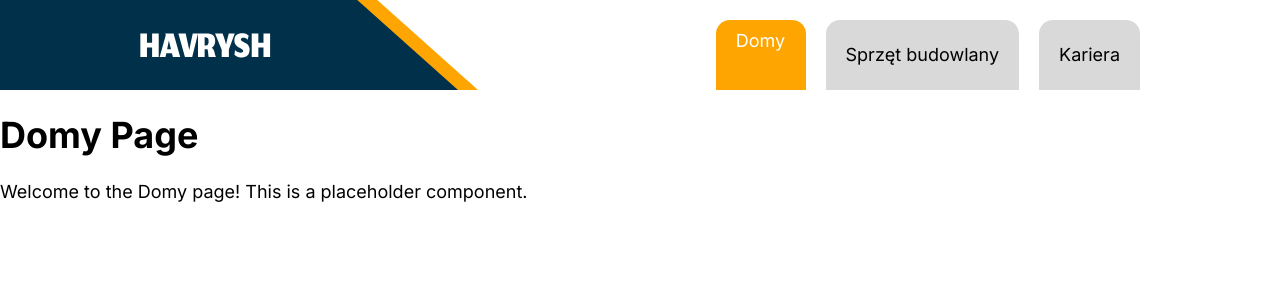
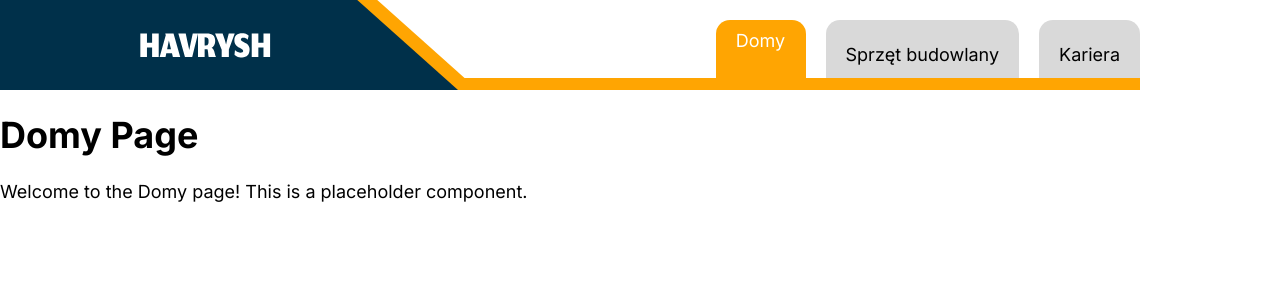
Before and after one commit to Yura-Platonov/project, a React (Create React App) app: page / in a window 1280 px wide. Shown: the top 300 px of the page. Built offline with nearby package versions, Linux system fonts and the light colour scheme.

Commit message:
made header

```diff
--- a/src/components/Header/Header.jsx
+++ b/src/components/Header/Header.jsx
@@ -6,6 +6,7 @@ import css from './Header.module.css';
 const Header = () => {
   return (
     <header className={css.header}>
+    <div className={css.borderBottom}></div>
       <Logo />
       <nav className={css.navigation}>
         <div  className={css.navList}>
--- a/src/components/Header/Header.module.css
+++ b/src/components/Header/Header.module.css
@@ -1,5 +1,6 @@
 
 .header {
+  position: relative;
     display: flex;
     justify-content: space-between;
     align-items: center;
@@ -11,6 +12,16 @@
     background-repeat: no-repeat, no-repeat ;
     background-position: 0px 0px, 20px 0px;
   }
+
+  .borderBottom {
+    position: absolute;
+    z-index: 0;
+    bottom: 0;
+    left: 460px;
+    right: 140px;
+    height: 12px;
+    background-color: #FFA502;
+}
 
   .navigation {
     display: flex;
@@ -44,4 +55,5 @@
   .navLink:hover {
     cursor: pointer;
     color: white;
-    background: #FFA502 ;  }
+    background: #FFA502 ;
+  }
```
